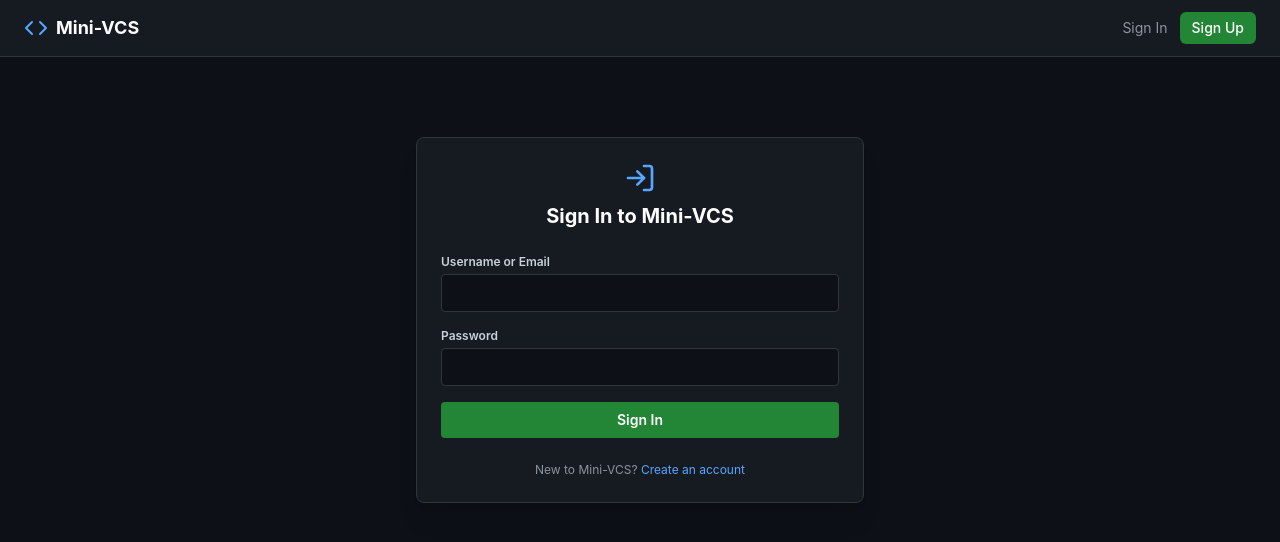
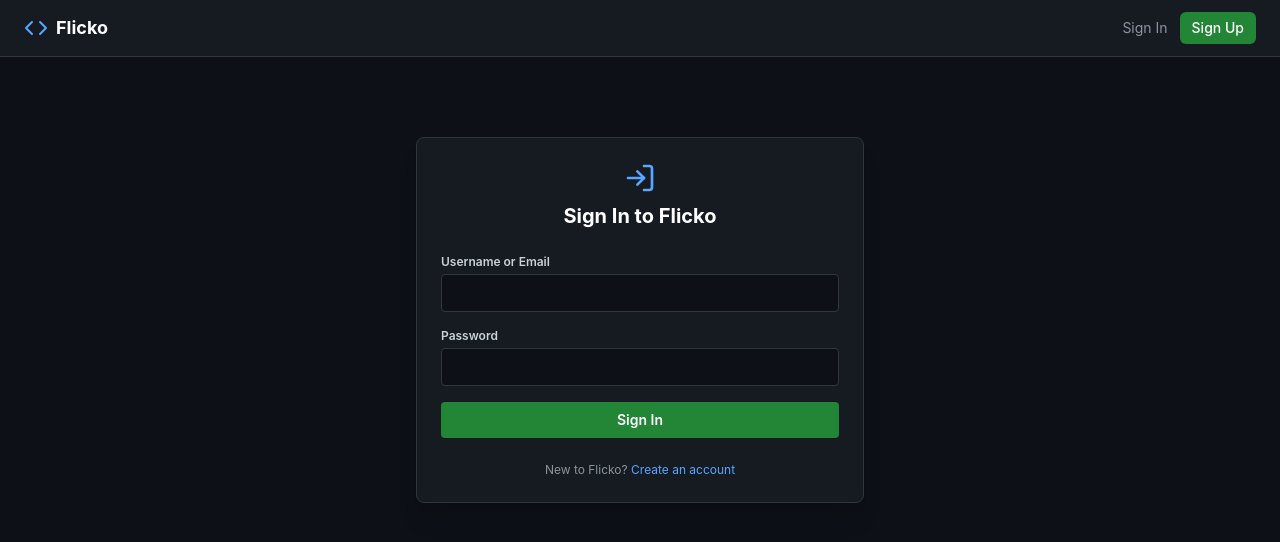
Before and after one commit to mayankkumar678901-hub/Flicko-Vcs, a Next.js app in the folder frontend/: page /login in a window 1280 px wide. Shown: the top 542 px of the page. Built offline with nearby package versions, Linux system fonts and the light colour scheme; no server answers.

Commit message:
Rebrand platform name to Flicko

```diff
--- a/frontend/src/app/layout.tsx
+++ b/frontend/src/app/layout.tsx
@@ -2,7 +2,7 @@ import './globals.css';
 import Navbar from '@/components/Navbar';
 
 export const metadata = {
-  title: 'Mini-VCS | Web Version Control Platform',
+  title: 'Flicko | Web Version Control Platform',
   description: 'Lightweight web-based Version Control System platform',
 };
 
--- a/frontend/src/app/login/page.tsx
+++ b/frontend/src/app/login/page.tsx
@@ -34,7 +34,7 @@ export default function LoginPage() {
       <div className="bg-github-card border border-github-border rounded-lg p-6 shadow-xl">
         <div className="text-center mb-6">
           <LogIn className="w-8 h-8 text-github-blue mx-auto mb-2" />
-          <h2 className="text-xl font-bold text-white">Sign In to Mini-VCS</h2>
+          <h2 className="text-xl font-bold text-white">Sign In to Flicko</h2>
         </div>
 
         {error && (
@@ -80,7 +80,7 @@ export default function LoginPage() {
         </form>
 
         <p className="text-xs text-github-muted text-center mt-6">
-          New to Mini-VCS?{' '}
+          New to Flicko?{' '}
           <Link href="/register" className="text-github-blue hover:underline">
             Create an account
           </Link>
--- a/frontend/src/components/Navbar.tsx
+++ b/frontend/src/components/Navbar.tsx
@@ -31,7 +31,7 @@ export default function Navbar() {
       <div className="flex items-center space-x-6">
         <Link href="/" className="flex items-center space-x-2 font-bold text-lg text-white hover:text-github-blue">
           <Code className="w-6 h-6 text-github-blue" />
-          <span>Mini-VCS</span>
+          <span>Flicko</span>
         </Link>
       </div>
 
```
Also changed, not shown: 1 other file (tests, documents, lock files or other folders).
